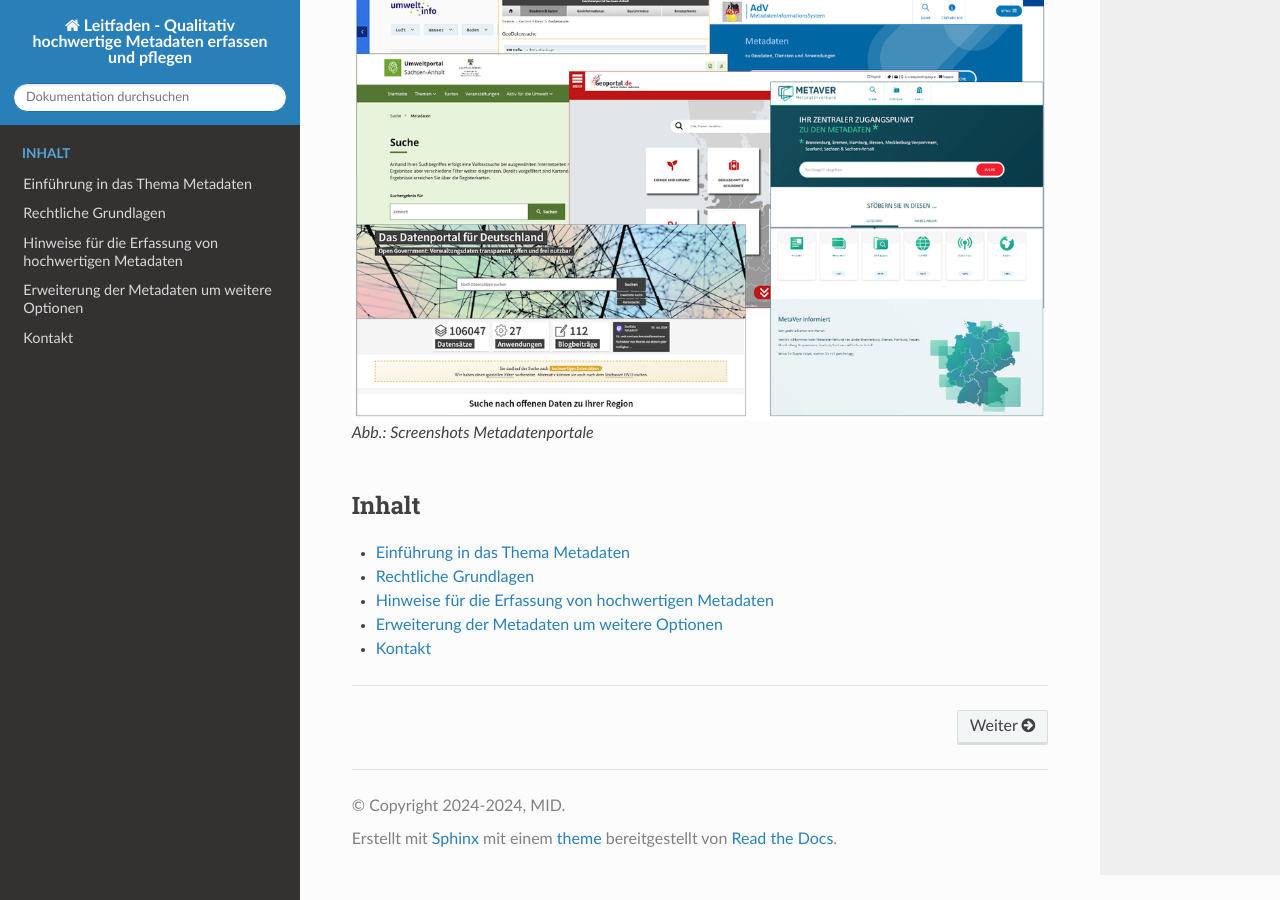
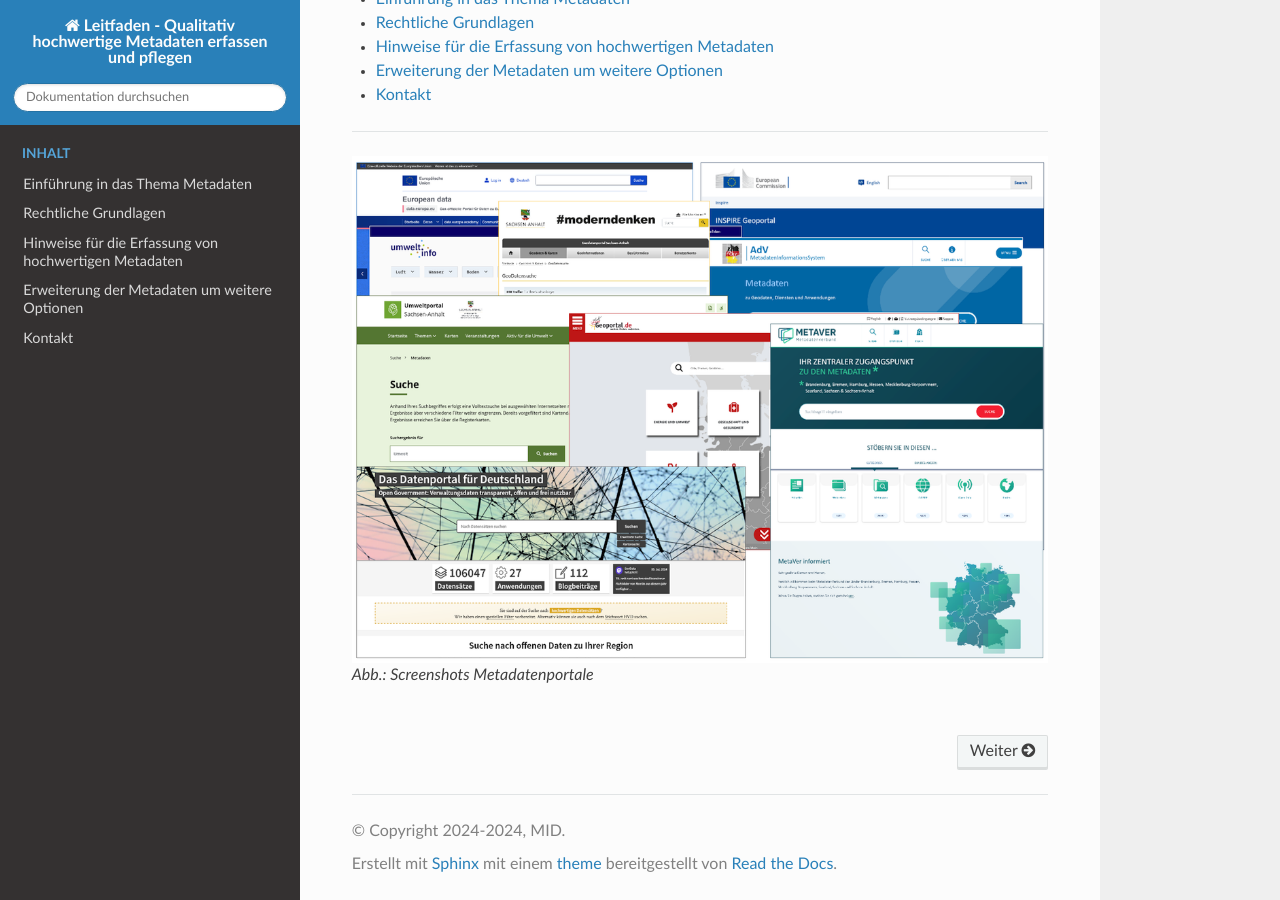
Before and after one commit to tomiwo/ingrid-mdk-st-high-quality-metadata, a Sphinx documentation site: the page built from docs/index.rst, in a window 1280 px wide and 900 px high, scrolled down 562 px. Built offline with Sphinx 7.4.7 and the Read the Docs theme 3.1.0, drawn with Linux system fonts in a browser that asks for light colours.

Commit message:
Update index.rst

```diff
--- a/docs/index.rst
+++ b/docs/index.rst
@@ -21,15 +21,6 @@
 
 Status: in Bearbeitung
 
-
-.. figure:: img/startseite/metadatenportale.png
-   :alt: Screenshots Metadatenportale
-   :align: left
-   :scale: 70
-   :figwidth: 100%
-
-   Abb.: Screenshots Metadatenportale
-
 --------------------------------------------------------------------------------------------------------------
 
 .. toctree::
@@ -43,3 +34,11 @@
    kommunikation/kontakt.rst
 
 --------------------------------------------------------------------------------------------------------------
+
+.. figure:: img/startseite/metadatenportale.png
+   :alt: Screenshots Metadatenportale
+   :align: left
+   :scale: 70
+   :figwidth: 100%
+
+   Abb.: Screenshots Metadatenportale
```
